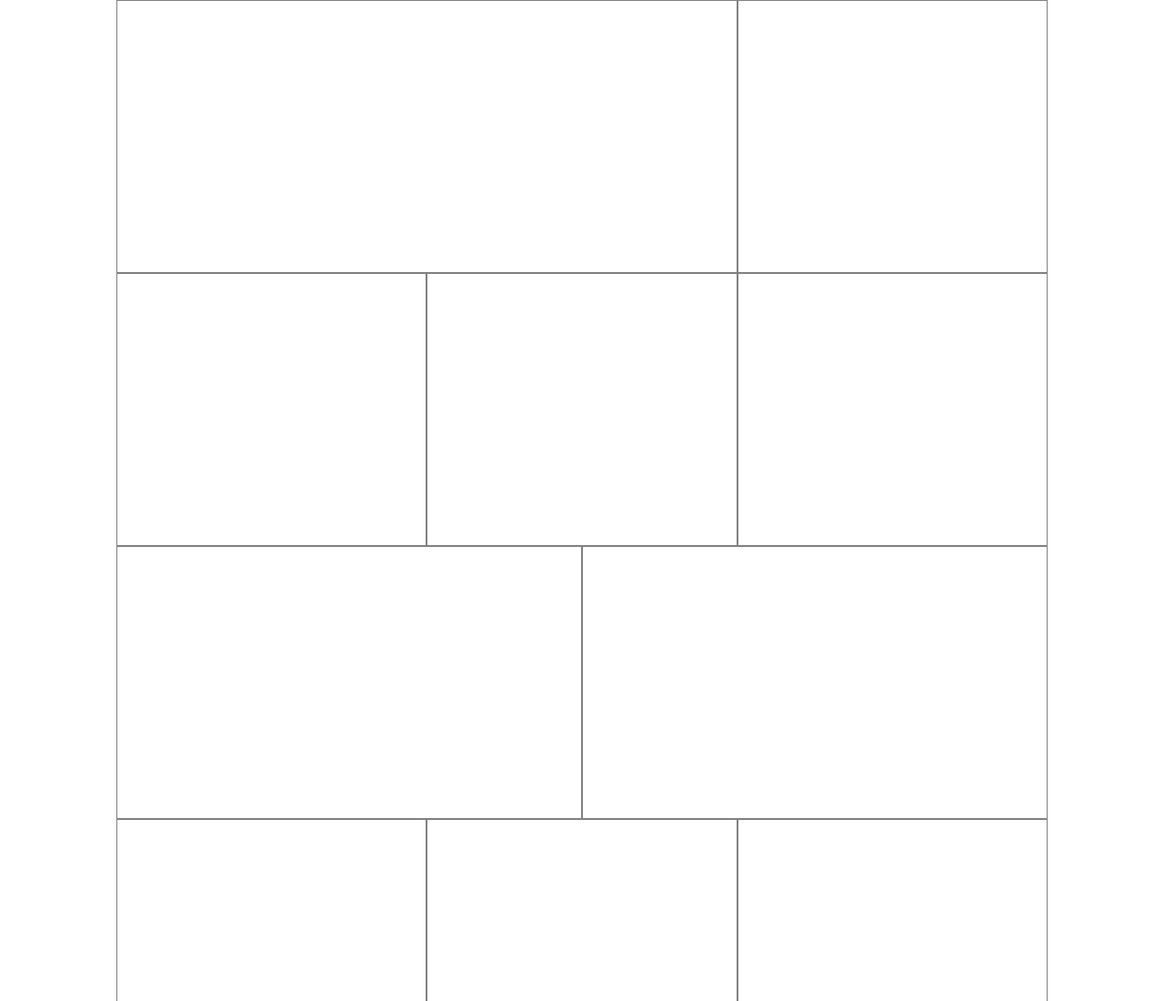
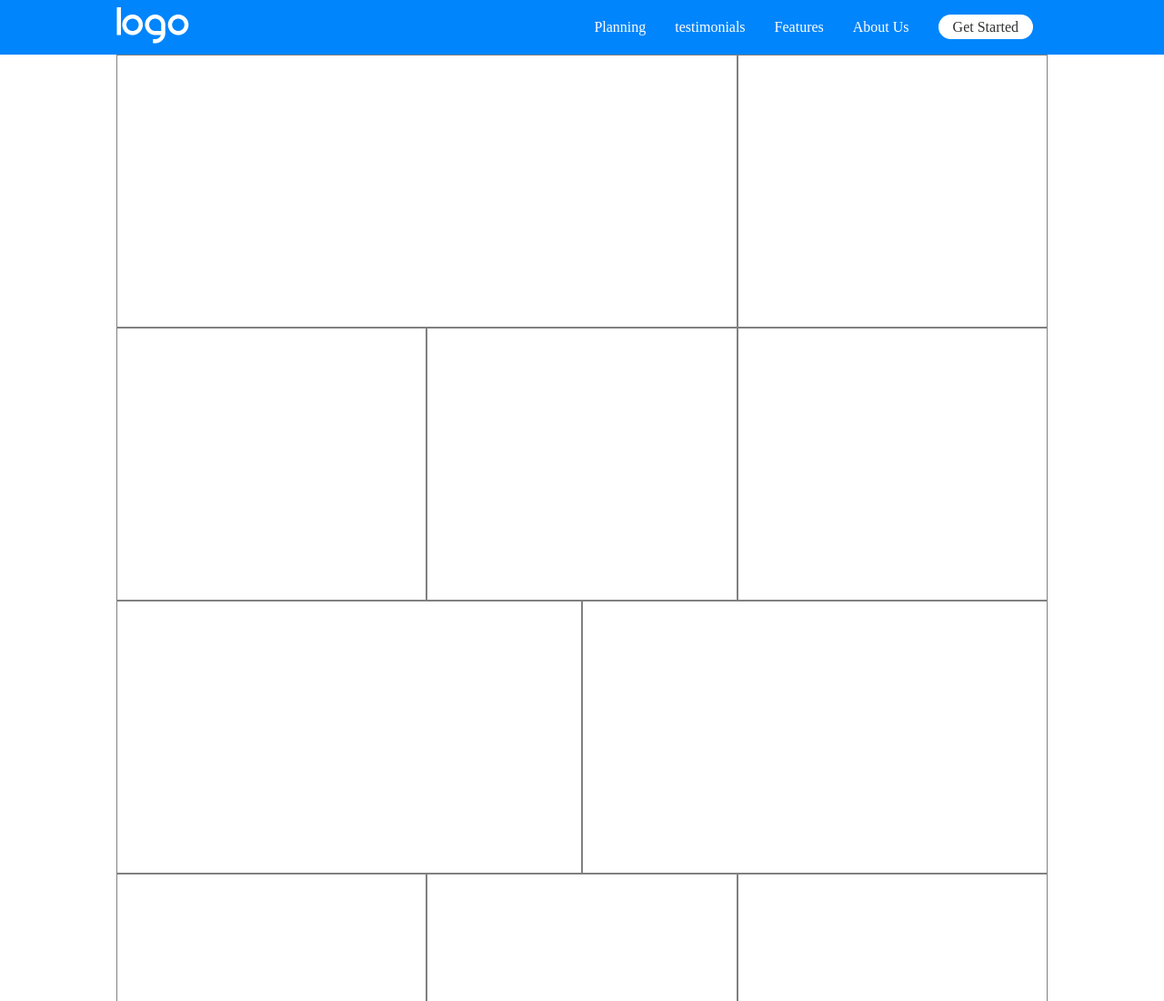
Before and after one commit to PaoloZampa/htmlcss-responsive-layout, a plain HTML site: page index.html in a window 1280 px wide. Shown: the top 1100 px of the page at 91% size. Drawn offline with Linux system fonts and the light colour scheme.

Commit message:
add header laptop

```diff
--- a/assets/css/style.css
+++ b/assets/css/style.css
@@ -10,7 +10,7 @@
     --white: rgba(254, 255, 254, 1);
     --dark: rgba(50, 51, 50, 1);
     --violet: rgba(151, 146, 228, 1);
-    --blue: rgba(0, 133, 252, 1; )
+    --blue: rgba(0, 133, 252, 1);
 }
 
 /* #endregion common */
@@ -21,6 +21,10 @@
 .row {
     display: flex;
     flex-wrap: wrap;
+}
+
+.d_flex{
+    display: flex;
 }
 
 .container {
@@ -89,17 +93,47 @@
 
 /* #region debug */
 
-.debug [class^="col"]{
+.debug [class^="col"] {
     height: 300px;
     border: 1px solid grey;
 }
 
 /* #endregion debug */
 
+/* #region header */
+
+#app_header{
+    background-color: var(--blue);
+    padding: 0.5rem 0;
+}
+
+#app_header li{
+    list-style: none;
+    margin: 0 1rem;
+}
+
+#app_header a{
+    text-decoration: none;
+    color: var(--white);
+}
+
+#app_header .container{
+    justify-content: space-between;
+    align-items: center;
+}
+
+#app_header .btn{
+    background-color: var(--white);
+    color: var(--dark);
+    padding: 0.3rem 1rem;
+    border-radius: 15px;
+}
+
+/* #endregion header */
 
 /* #region mediaquery */
 
-@media screen and (min-width: 480px) {
+@media screen and (min-width: 768px) {
 
     .col_md_1 {
         width: calc(100% / 12 * 1);
@@ -152,7 +186,7 @@
 
 }
 
-@media screen and (min-width: 768px) {
+@media screen and (min-width: 1200px) {
 
     .col_lg_1 {
         width: calc(100% / 12 * 1);
--- a/index.html
+++ b/index.html
@@ -10,6 +10,18 @@
     <body class="debug">
 
         <header id="app_header">
+            <div class="container d_flex">
+                <div class="logo">
+                    <img src="./assets/img/logo.png" alt="">
+                </div>
+                <ul class="d_flex">
+                    <li><a href="#planning">Planning</a></li>
+                    <li><a href="#testimonials">testimonials</a></li>
+                    <li><a href="#benefits">Features</a></li>
+                    <li><a href="#about">About Us</a></li>
+                    <li><a class="btn" href="#call_to_action">Get Started</a></li>
+                </ul>
+            </div>
         </header>
         <!-- /#app-header -->
         <main id="app_main">
@@ -28,7 +40,7 @@
             </div>
 
             <!-- planning -->
-            <section class="planning">
+            <section id="planning">
                 <div class="container">
                     <div class="row">
                         <div class="col_12 col_lg_6"></div>
@@ -38,7 +50,7 @@
             </section>
 
             <!-- testimonials -->
-            <section class="testimonials">
+            <section id="testimonials">
                 <div class="container">
                     <div class="section_heading"></div>
                     <div class="testimonial d_flex">
@@ -57,7 +69,7 @@
             </section>
 
             <!-- benefits -->
-            <section class="benefits">
+            <section id="benefits">
                 <div class="container">
                     <div class="row">
                         <div class="col_12 col_md_6 col_lg_4"></div>
@@ -71,7 +83,7 @@
             </section>
 
             <!-- about -->
-            <section class="about">
+            <section id="about">
                 <div class="container">
                     <div class="row">
                         <div class="col_12 col_md_8"></div>
@@ -81,7 +93,7 @@
             </section>
 
             <!-- call to action -->
-            <section class="call_to_action">
+            <section id="call_to_action">
                 <div class="container_30"></div>
             </section>
 
```
